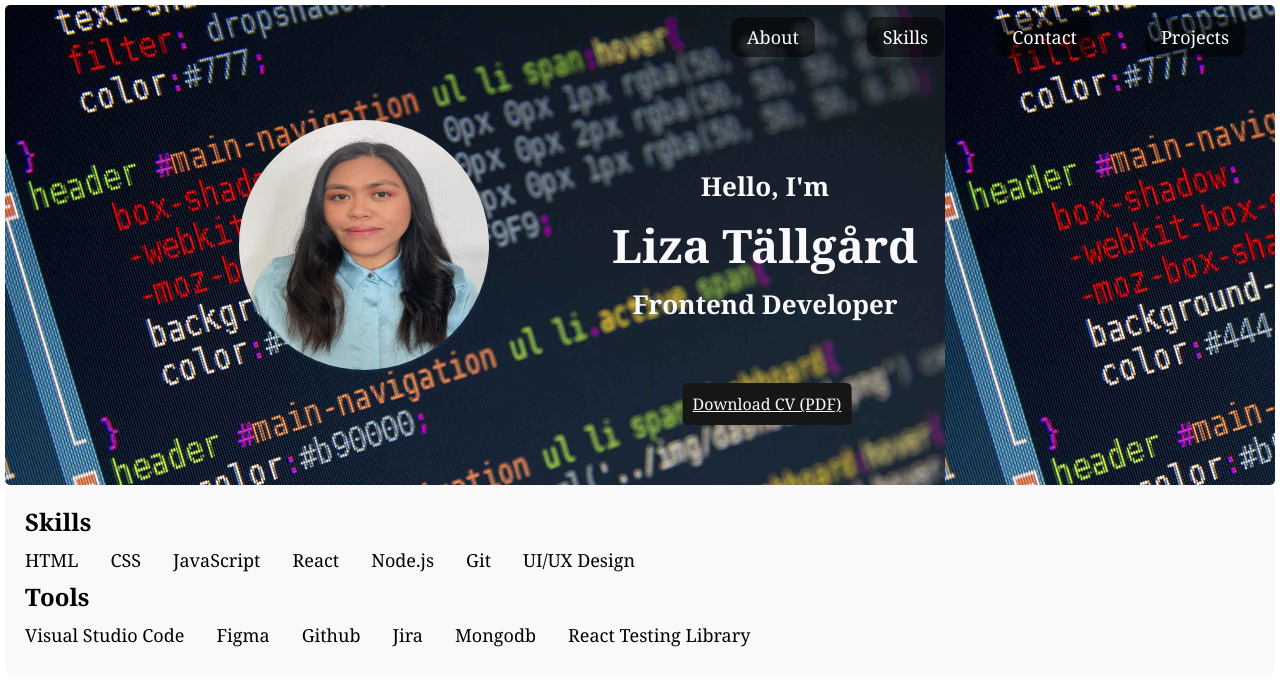
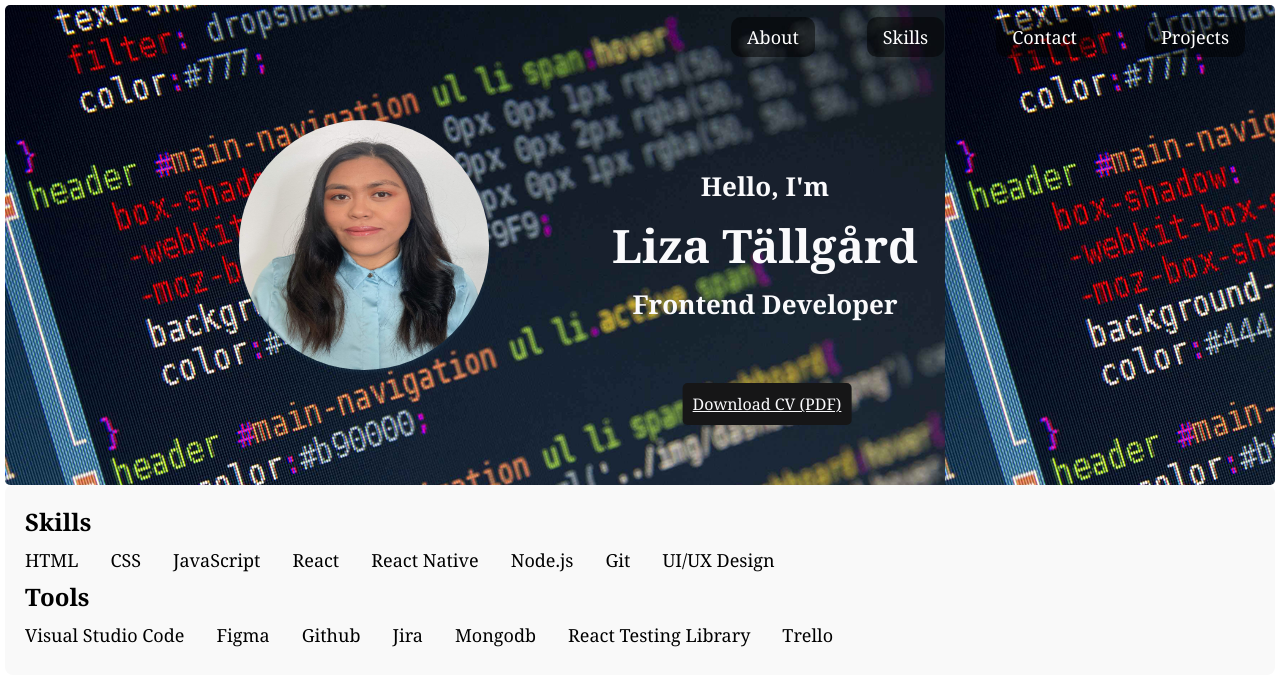
Before and after one commit to 11liza/Portfolio, a React (Create React App) app: page /skills in a window 1280 px wide. Shown: the top 686 px of the page. Built offline with nearby package versions, Linux system fonts and the light colour scheme.

Commit message:
added  skills

```diff
--- a/src/components/Skills.js
+++ b/src/components/Skills.js
@@ -6,6 +6,7 @@ const Skills = () => {
     "CSS",
     "JavaScript",
     "React",
+    "React Native",
     "Node.js",
     "Git",
     "UI/UX Design",
@@ -18,6 +19,7 @@ const Skills = () => {
     "Jira",
     "Mongodb",
     "React Testing Library",
+    "Trello",
   ];
 
   return (
```
